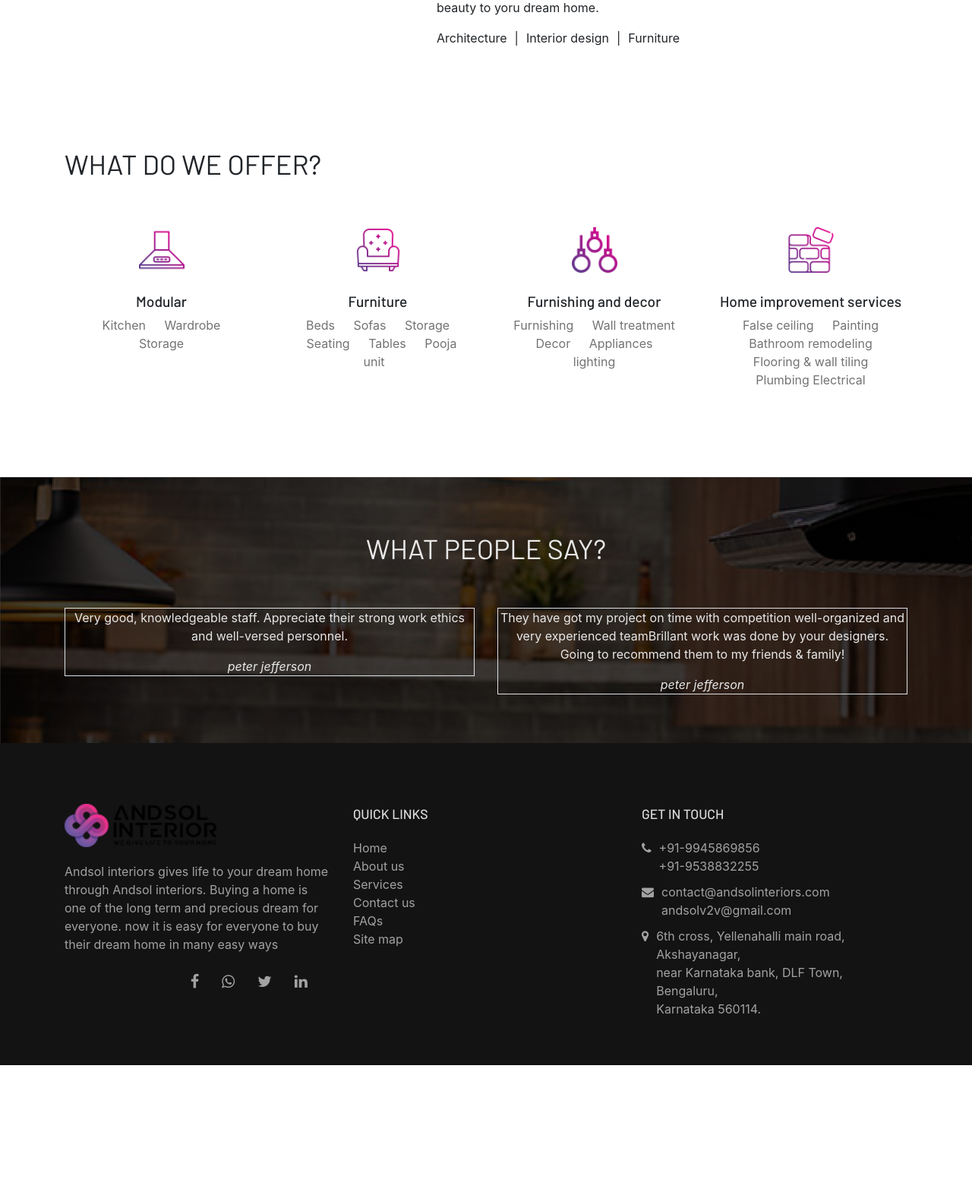
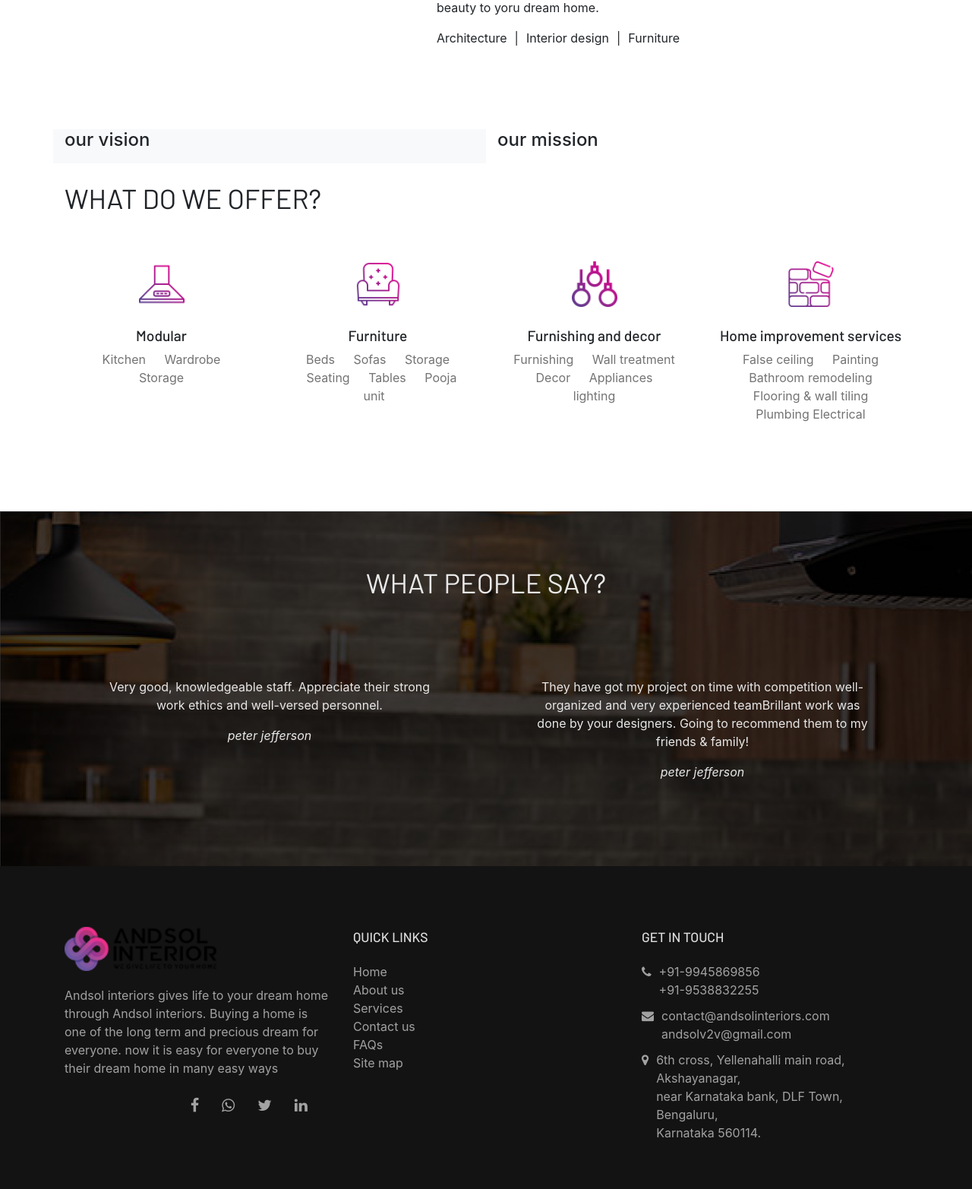
Before and after one commit to rohitsraj12/andsol-interiors, a PHP site: page /about.php in a window 1280 px wide. Shown: the part 1249-2814 px from the top of the page at 76% size. Before the commit the page ends 2651 px from the top, so only its background shows below. Run offline with PHP 8.4, Linux system fonts and the light colour scheme.

Commit message:
Update about.php

```diff
--- a/public/about.php
+++ b/public/about.php
@@ -64,6 +64,34 @@
                     </div>
                 </section>
 
+                <section>
+                <div class="container">
+                    <div class="row">
+                        <article class="col-sm-6 bg-light">
+
+                                <header>
+                                    <h4>our vision</h4>
+                                </header>
+                                <div>
+                                    <p></p>
+                                </div>
+
+                        </article>
+                        <article class="col-sm-6">
+                                <header>
+                                    <h4>our mission</h4>
+                                </header>
+                                <div>
+                                    <p></p>
+                                </div>
+
+
+                        </article>
+                    </div>
+                </div>
+
+                </section>
+
                 <section class="section__about-offer">
                     <div class="container">
                         <div class="wrap__header py-4">
@@ -80,7 +108,7 @@
                                             <img src="img/icon/kitchen.png" class="offer__icon" alt="modular">
                                         </figure>
                                           <header>
-                                            <h4>
+                                            <h4 class="section__sub-header">
                                                 Modular
                                             </h4>
                                         </header>
@@ -98,7 +126,7 @@
                                             <img src="img/icon/furniture.png"  class="offer__icon" alt="furniture">
                                         </figure>
                                         <header>
-                                            <h4>
+                                            <h4 class="section__sub-header">
                                                 Furniture
                                             </h4>
                                         </header>
@@ -119,7 +147,7 @@
                                             <img src="img/icon/decoration.png" class="offer__icon"  alt="furnishing and decor">
                                         </figure>
                                         <header>
-                                            <h4>
+                                            <h4 class="section__sub-header">
                                                 Furnishing and decor
                                             </h4>
                                         </header>
@@ -139,7 +167,7 @@
                                             <img src="img/icon/wall.png" class="offer__icon" alt="home improvement services">
                                         </figure>
                                         <header>
-                                            <h4>
+                                            <h4 class="section__sub-header">
                                                 Home improvement services
                                             </h4>
                                         </header>
@@ -172,7 +200,7 @@
                         <div class="container ">
                             <div class="testimonial__section-content row">
                                 <blockquote class="col-md-6">
-                                    <article class="text-center border">
+                                    <article class="text-center p-5">
 
                                     <div class="article__body">
                                         <p>Very good, knowledgeable staff. Appreciate their strong work ethics and well-versed personnel.</p>
@@ -183,7 +211,7 @@
                                 </article>
                                 </blockquote>
                                 <blockquote class="col-md-6">
-                                    <article class="text-center border">
+                                    <article class="text-center p-5">
 
                                     <div class="article__body">
                                         <p>They have got my project on time with competition well-organized and very experienced teamBrillant work was done by your designers. Going to recommend them to my friends & family!</p>
```
